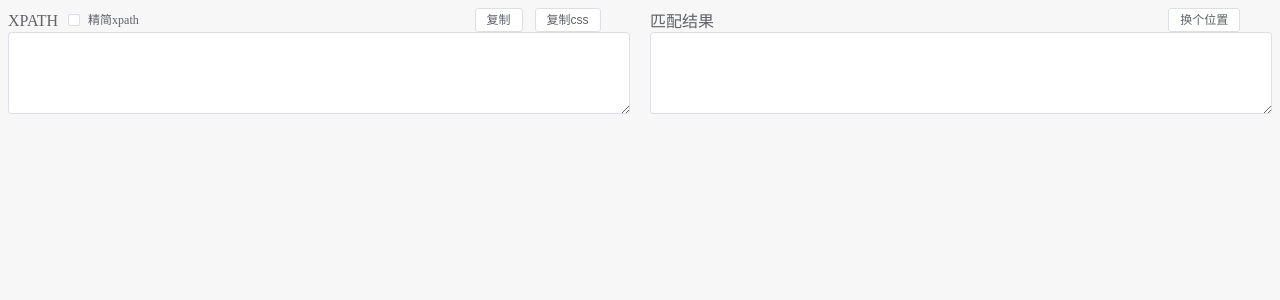
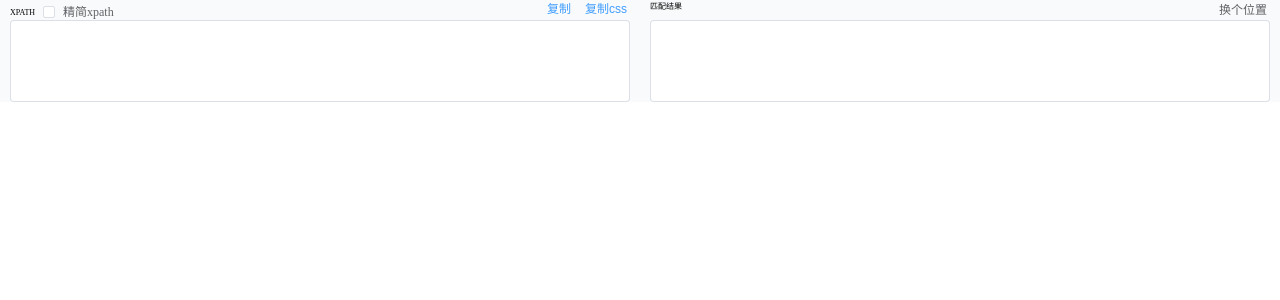
Before and after one commit to mic1on/xpath-helper-plus, a Vue app: page / in a window 1280 px wide. Shown: the top 300 px of the page. Built offline with nearby package versions, Linux system fonts and the light colour scheme; no server answers.

Commit message:
🌈 style

```diff
--- a/components.d.ts
+++ b/components.d.ts
@@ -11,6 +11,7 @@ declare module '@vue/runtime-core' {
     ElConfigProvider: typeof import('element-plus/es')['ElConfigProvider']
     ElInput: typeof import('element-plus/es')['ElInput']
     ElRow: typeof import('element-plus/es')['ElRow']
+    ElSpace: typeof import('element-plus/es')['ElSpace']
     ElTooltip: typeof import('element-plus/es')['ElTooltip']
     Home: typeof import('./src/components/home.vue')['default']
   }
--- a/src/App.vue
+++ b/src/App.vue
@@ -4,7 +4,16 @@
 </script>
 
 <template>
-  <el-config-provider :size="size" :z-index="zIndex">
-    <Home />
-  </el-config-provider>
+  <div class="bg-gray-50">
+    <el-config-provider :size="size" :z-index="zIndex">
+      <Home />
+    </el-config-provider>
+  </div>
 </template>
+
+<style>
+body {
+  margin: 0;
+  padding: 0;
+}
+</style>
--- a/src/components/home.vue
+++ b/src/components/home.vue
@@ -39,8 +39,9 @@ const handleToCss = () => {
   const cssRule = xPathToCss(xpathRule.value)
   copy(cssRule)
 }
+
 // 接收来自content-script的消息
-chrome.runtime.onMessage.addListener(function (request: any, sender: any, sendResponse: any) {
+chrome?.runtime && chrome.runtime.onMessage.addListener(function (request: any, sender: any, sendResponse: any) {
   if (request.query) {
     xpathRule.value = request.query
   }
@@ -49,47 +50,50 @@ chrome.runtime.onMessage.addListener(function (request: any, sender: any, sendRe
 
 <template>
   <div>
-    <el-row :gutter="20">
+    <el-row :gutter="20" class="!m-0">
       <el-col :span="12">
-        <el-row>
-          <el-col :span="12">
-            <span style="padding-right: 10px">XPATH</span>
+        <el-row justify="space-between">
+          <el-col :span="12" class="text-left h-5">
+            <el-space wrap>
+              <span class="text-size-2">XPATH</span>
               <el-checkbox v-model="xpathShort" @change="handleShort">精简xpath</el-checkbox>
+            </el-space>
           </el-col>
-          <el-col :span="6"></el-col>
-          <el-col :span="6">
-            <el-button @click="handleCopy" v-if="isSupported">复制</el-button>
+          <el-col :span="12" class="text-right">
+            <el-space wrap alignment="flex-start">
+              <el-button type="primary" link @click="handleCopy" v-if="isSupported">复制</el-button>
               <el-tooltip
                   effect="light"
                   content="将xpath语句转为css选择器"
                   placement="bottom"
               >
-              <el-button @click="handleToCss" v-if="isSupported">复制css</el-button>
+                <el-button type="primary" link @click="handleToCss" v-if="isSupported">复制css</el-button>
               </el-tooltip>
+          </el-space>
           </el-col>
         </el-row>
         <el-input type="textarea" v-model="xpathRule" rows="4"/>
       </el-col>
       <el-col :span="12">
-        <el-row>
-          <el-col :span="12">
-            <span>匹配结果</span>
+        <el-row justify="space-between">
+          <el-col :span="12" class="text-left h-5">
+            <el-space wrap>
+              <span class="text-size-2">匹配结果</span>
               <span v-show="xpathResultCount">{{ xpathResultCount }}</span>
+            </el-space>
           </el-col>
-          <el-col :span="8"></el-col>
-          <el-col :span="4">
-            <el-button @click="handlePosition">换个位置</el-button>
+          <el-col :span="12" class="text-right">
+            <el-button link @click="handlePosition">换个位置</el-button>
           </el-col>
         </el-row>
-        <el-input type="textarea" v-model="xpathResult" rows="4"/>
+        <el-input type="textarea" v-model="xpathResult" rows="4" class="!resize-none"/>
       </el-col>
     </el-row>
   </div>
 </template>
 
-<style>
-body {
-  background: rgba(246, 245, 245, 0.8);
-  color: #606266;
+<style scoped>
+:deep(.el-textarea .el-textarea__inner) {
+  resize: none;
 }
 </style>
--- a/src/utils.ts
+++ b/src/utils.ts
@@ -1,4 +1,5 @@
 const sendMessageToContentScript = (message: any, callback: CallableFunction | null = null) => {
+    if (chrome?.tabs === undefined) return
     chrome.tabs.query({active: true, currentWindow: true}, function(tabs)
     {
       chrome.tabs.sendMessage(<number>tabs[0].id, message, function(response)
```
Lines whose indentation alone changed are shown as unchanged.
